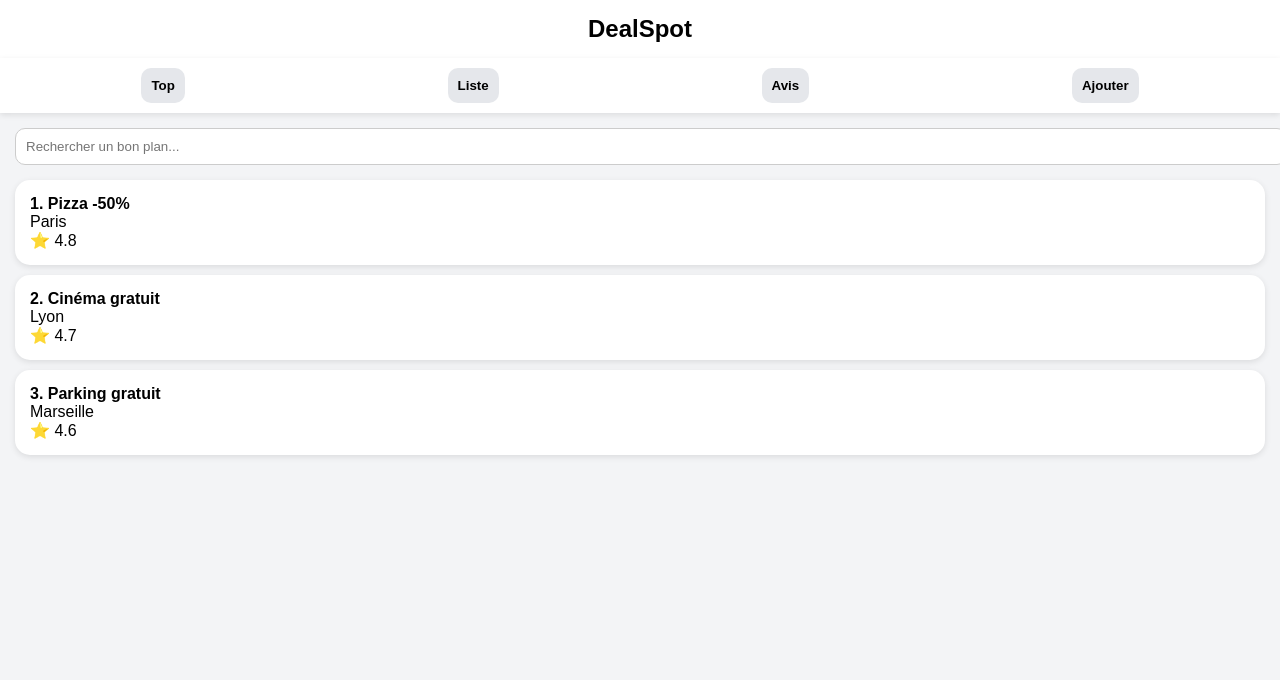
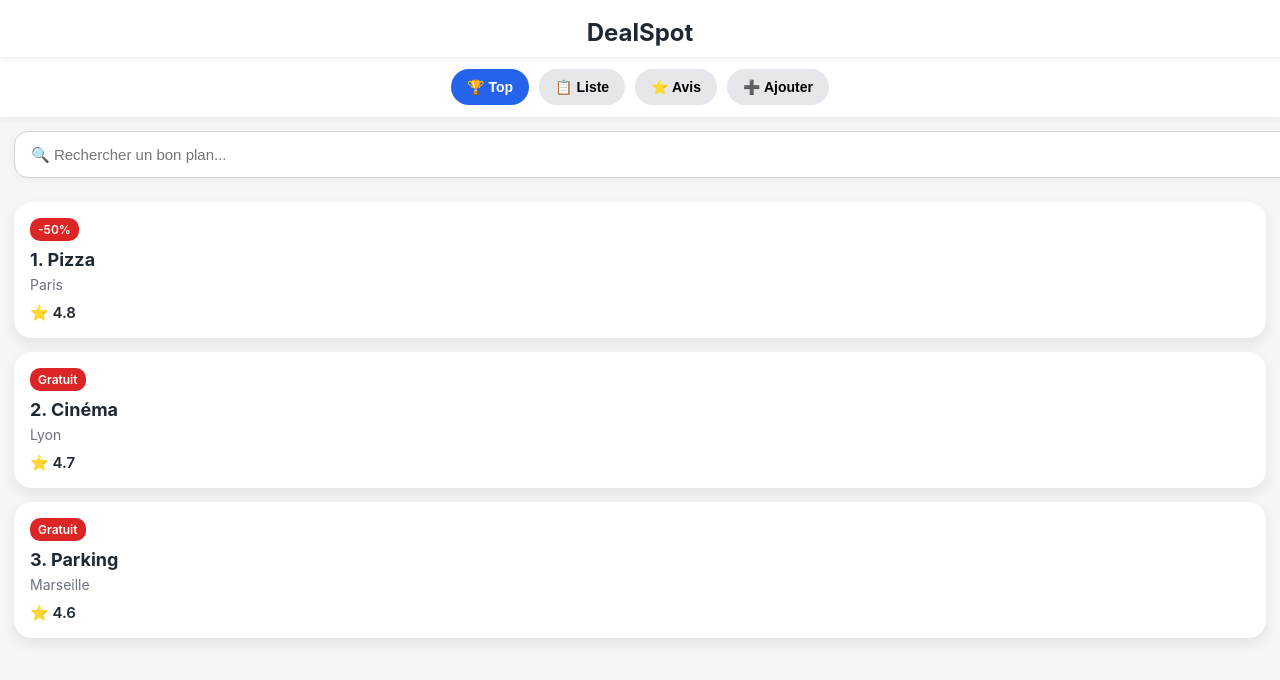
Before and after one commit to zallyx62/DealSpot, a plain HTML site: page index.html in a window 1280 px wide. Drawn offline with Linux system fonts and the light colour scheme.

Commit message:
Update index.html

```diff
--- a/index.html
+++ b/index.html
@@ -1,188 +1,165 @@
 <!DOCTYPE html>
 <html lang="fr">
 <head>
-<meta charset="UTF-8">
-<meta name="viewport" content="width=device-width, initial-scale=1.0">
+  <meta charset="UTF-8" />
+  <meta name="viewport" content="width=device-width, initial-scale=1.0" />
   <title>DealSpot</title>
 
   <style>
     body {
-  font-family: Arial, sans-serif;
       margin: 0;
-  background: #f3f4f6;
+      font-family: -apple-system, BlinkMacSystemFont, "Segoe UI", Roboto, Arial, sans-serif;
+      background-color: #f4f6f8;
+      color: #1f2933;
     }
 
     header {
       background: white;
-  padding: 15px;
+      padding: 18px 16px 10px 16px;
       text-align: center;
       font-size: 24px;
-  font-weight: bold;
-  box-shadow: 0 2px 6px rgba(0,0,0,0.1);
+      font-weight: 700;
+      box-shadow: 0 2px 6px rgba(0,0,0,0.08);
+      position: sticky;
+      top: 0;
+      z-index: 10;
     }
 
-nav {
+    .nav {
       display: flex;
-  justify-content: space-around;
+      gap: 10px;
+      justify-content: center;
+      padding: 12px;
       background: white;
-  padding: 10px;
-  box-shadow: 0 2px 6px rgba(0,0,0,0.1);
+      box-shadow: 0 2px 6px rgba(0,0,0,0.05);
     }
 
-button {
-  padding: 10px;
-  border-radius: 10px;
+    .nav button {
       border: none;
+      padding: 10px 16px;
+      border-radius: 20px;
       background: #e5e7eb;
-  font-weight: bold;
+      font-size: 14px;
+      font-weight: 600;
+      cursor: pointer;
+      transition: all 0.2s ease;
     }
 
-button:hover {
-  background: #d1d5db;
+    .nav button.active {
+      background: #2563eb;
+      color: white;
     }
 
-.container {
-  padding: 15px;
+    .nav button:active {
+      transform: scale(0.96);
+    }
+
+    .search-container {
+      padding: 14px;
+    }
+
+    .search-box {
+      width: 100%;
+      padding: 14px 16px;
+      border-radius: 14px;
+      border: 1px solid #d1d5db;
+      font-size: 15px;
+      box-shadow: 0 2px 6px rgba(0,0,0,0.05);
+      outline: none;
+    }
+
+    .cards {
+      padding: 10px 14px 30px 14px;
+      display: flex;
+      flex-direction: column;
+      gap: 14px;
     }
 
     .card {
       background: white;
-  padding: 15px;
-  margin-bottom: 10px;
-  border-radius: 15px;
-  box-shadow: 0 2px 6px rgba(0,0,0,0.1);
+      border-radius: 18px;
+      padding: 16px;
+      box-shadow: 0 6px 14px rgba(0,0,0,0.08);
+      transition: transform 0.15s ease;
     }
 
-input {
-  width: 100%;
-  padding: 10px;
+    .card:active {
+      transform: scale(0.98);
+    }
+
+    .title {
+      font-size: 18px;
+      font-weight: 700;
+      margin-bottom: 6px;
+    }
+
+    .city {
+      color: #6b7280;
+      font-size: 14px;
+      margin-bottom: 10px;
+    }
+
+    .rating {
+      font-size: 15px;
+      font-weight: 600;
+    }
+
+    .badge {
+      display: inline-block;
+      background: #dc2626;
+      color: white;
+      font-size: 12px;
+      padding: 4px 8px;
       border-radius: 10px;
-  border: 1px solid #ccc;
-  margin-bottom: 15px;
+      margin-bottom: 8px;
+      font-weight: 600;
     }
   </style>
-
 </head>
 
 <body>
 
-<header>
-DealSpot
-</header>
+  <header>DealSpot</header>
 
-<nav>
-<button onclick="showPage('top')">Top</button>
-<button onclick="showPage('list')">Liste</button>
-<button onclick="showPage('reviews')">Avis</button>
-<button onclick="showPage('add')">Ajouter</button>
-</nav>
+  <div class="nav">
+    <button class="active">🏆 Top</button>
+    <button>📋 Liste</button>
+    <button>⭐ Avis</button>
+    <button>➕ Ajouter</button>
+  </div>
 
-<div class="container">
-
+  <div class="search-container">
     <input
       type="text"
-placeholder="Rechercher un bon plan..."
-onkeyup="searchDeals(this.value)"
->
+      class="search-box"
+      placeholder="🔍 Rechercher un bon plan..."
+    />
+  </div>
 
-<div id="top" class="page">
+  <div class="cards">
+
     <div class="card">
-<strong>1. Pizza -50%</strong><br>
-Paris<br>
-⭐ 4.8
+      <div class="badge">-50%</div>
+      <div class="title">1. Pizza</div>
+      <div class="city">Paris</div>
+      <div class="rating">⭐ 4.8</div>
     </div>
 
     <div class="card">
-<strong>2. Cinéma gratuit</strong><br>
-Lyon<br>
-⭐ 4.7
+      <div class="badge">Gratuit</div>
+      <div class="title">2. Cinéma</div>
+      <div class="city">Lyon</div>
+      <div class="rating">⭐ 4.7</div>
     </div>
 
     <div class="card">
-<strong>3. Parking gratuit</strong><br>
-Marseille<br>
-⭐ 4.6
-</div>
-</div>
-
-<div id="list" class="page" style="display:none">
-<div class="card deal">
-<strong>Pizza -50%</strong><br>
-Paris<br>
-⭐ 4.8
-</div>
-
-<div class="card deal">
-<strong>Cinéma gratuit</strong><br>
-Lyon<br>
-⭐ 4.7
-</div>
-
-<div class="card deal">
-<strong>Parking gratuit</strong><br>
-Marseille<br>
-⭐ 4.6
-</div>
-
-<div class="card deal">
-<strong>Concert gratuit</strong><br>
-Toulouse<br>
-⭐ 4.9
-</div>
-</div>
-
-<div id="reviews" class="page" style="display:none">
-<div class="card">
-Alex : Très bon plan.
-</div>
-
-<div class="card">
-Sam : Confirmé sur place.
-</div>
-</div>
-
-<div id="add" class="page" style="display:none">
-<div class="card">
-Ajouter un bon plan (simulation)
-</div>
+      <div class="badge">Gratuit</div>
+      <div class="title">3. Parking</div>
+      <div class="city">Marseille</div>
+      <div class="rating">⭐ 4.6</div>
     </div>
 
   </div>
 
-<script>
-
-function showPage(page) {
-
-let pages = document.querySelectorAll(".page");
-
-pages.forEach(p => {
-p.style.display = "none";
-});
-
-document.getElementById(page).style.display = "block";
-
-}
-
-function searchDeals(text) {
-
-text = text.toLowerCase();
-
-let deals = document.querySelectorAll(".deal");
-
-deals.forEach(d => {
-
-if (d.innerText.toLowerCase().includes(text)) {
-d.style.display = "block";
-}
-else {
-d.style.display = "none";
-}
-
-});
-
-}
-
-</script>
-
 </body>
 </html>
```
Lines whose indentation alone changed are shown as unchanged.
